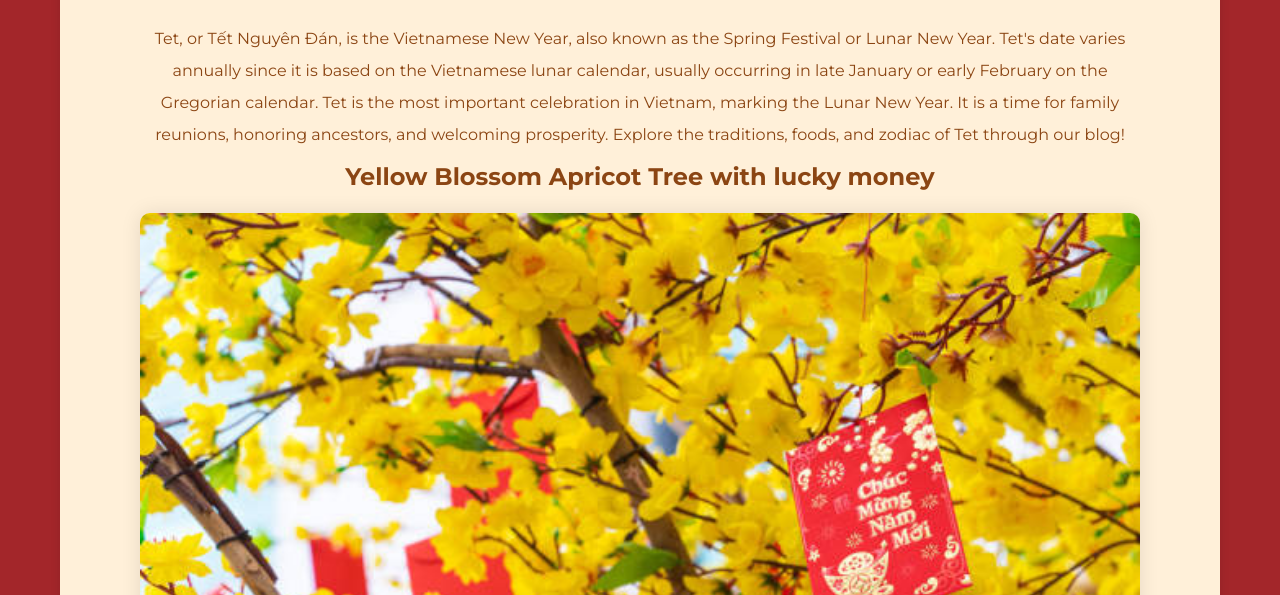
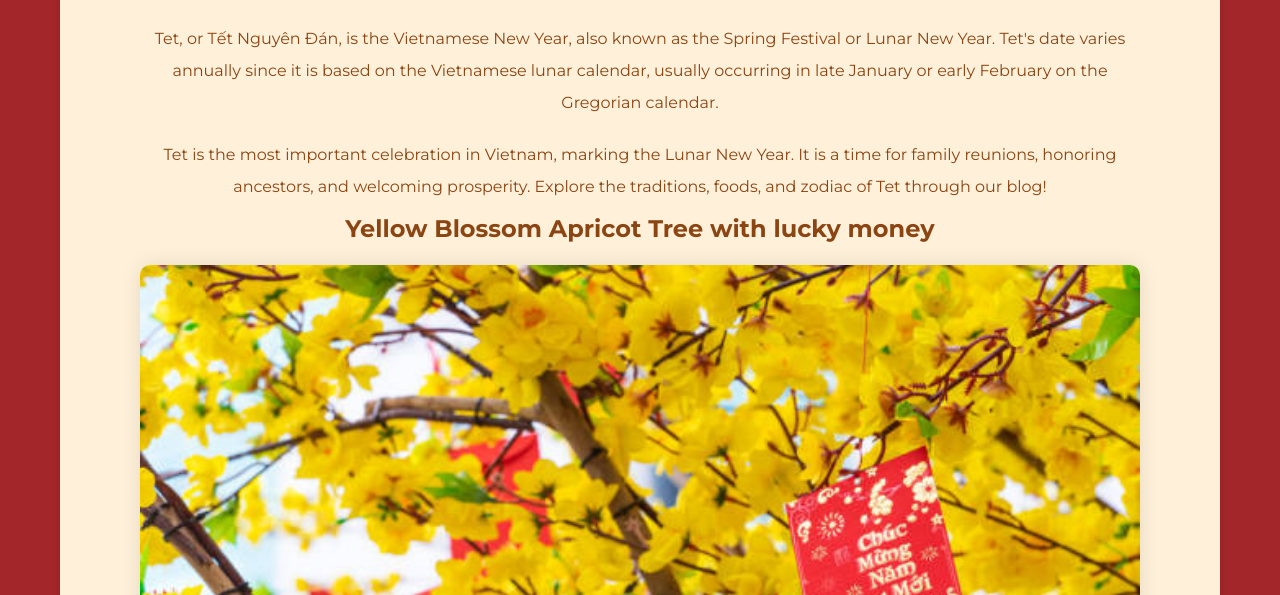
Before and after one commit to tuilahana/cprg-218-final-assignment-Tet-holiday, a plain HTML site: page index.html in a window 1280 px wide. Shown: the part 205-800 px from the top of the page. Drawn offline with Linux system fonts and the light colour scheme.

Commit message:
edit wording
edit wording

```diff
--- a/index.html
+++ b/index.html
@@ -28,8 +28,8 @@
         <main>
             <p>Tet, or Tết Nguyên Đán, is the Vietnamese New Year, also known as the Spring Festival or Lunar New Year.
                 Tet's date varies annually since it is based on the Vietnamese lunar calendar, usually occurring in late
-                January or early February on the Gregorian calendar.
-                Tet is the most important celebration in Vietnam, marking the Lunar New Year.
+                January or early February on the Gregorian calendar.</p>
+            <p>Tet is the most important celebration in Vietnam, marking the Lunar New Year.
                 It is a time for family reunions, honoring ancestors, and welcoming prosperity.
                 Explore the traditions, foods, and zodiac of Tet through our blog!</p>
 
```
Also changed, not shown: food.html (+1 -1 lines), zodiac.html (+1 -1 lines).
